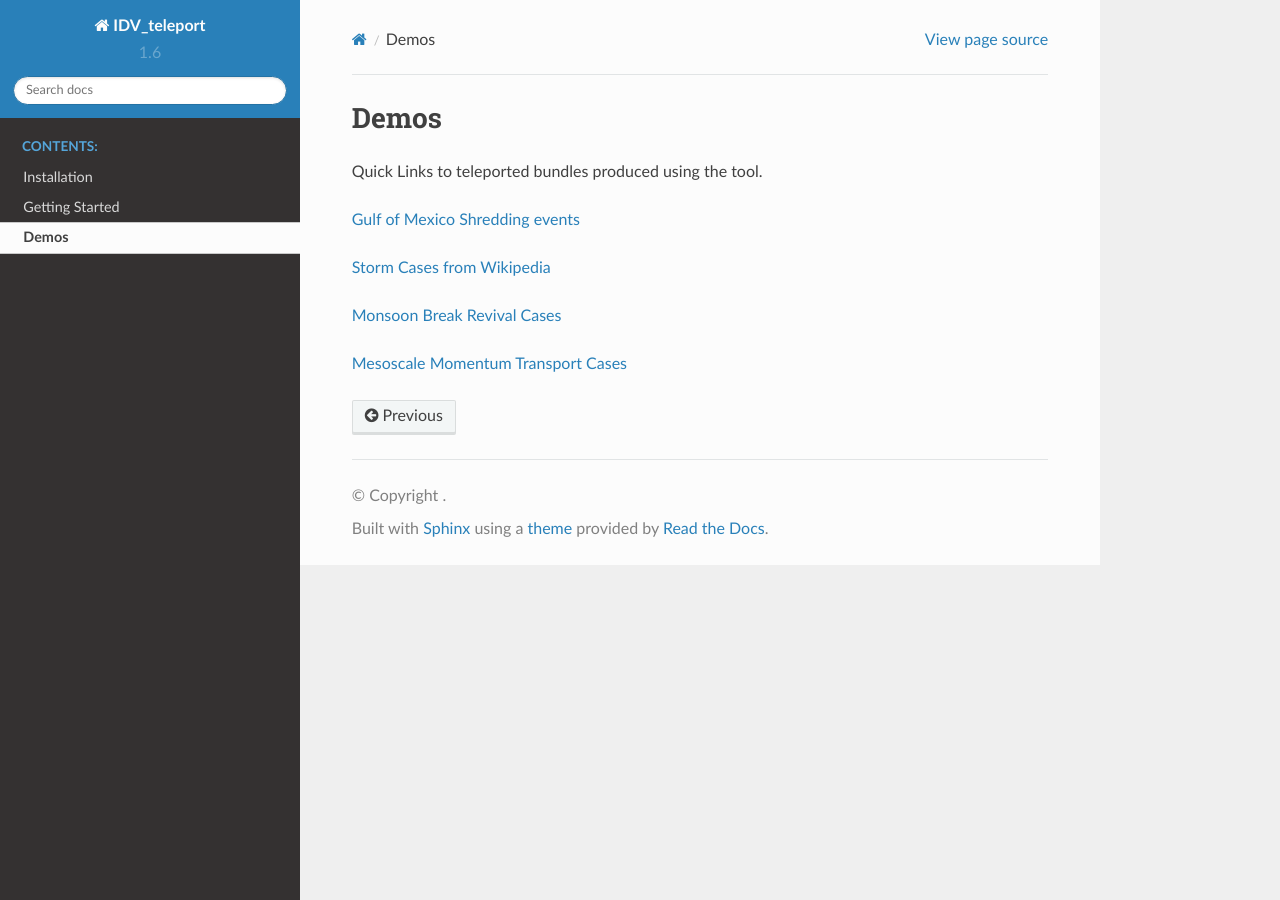
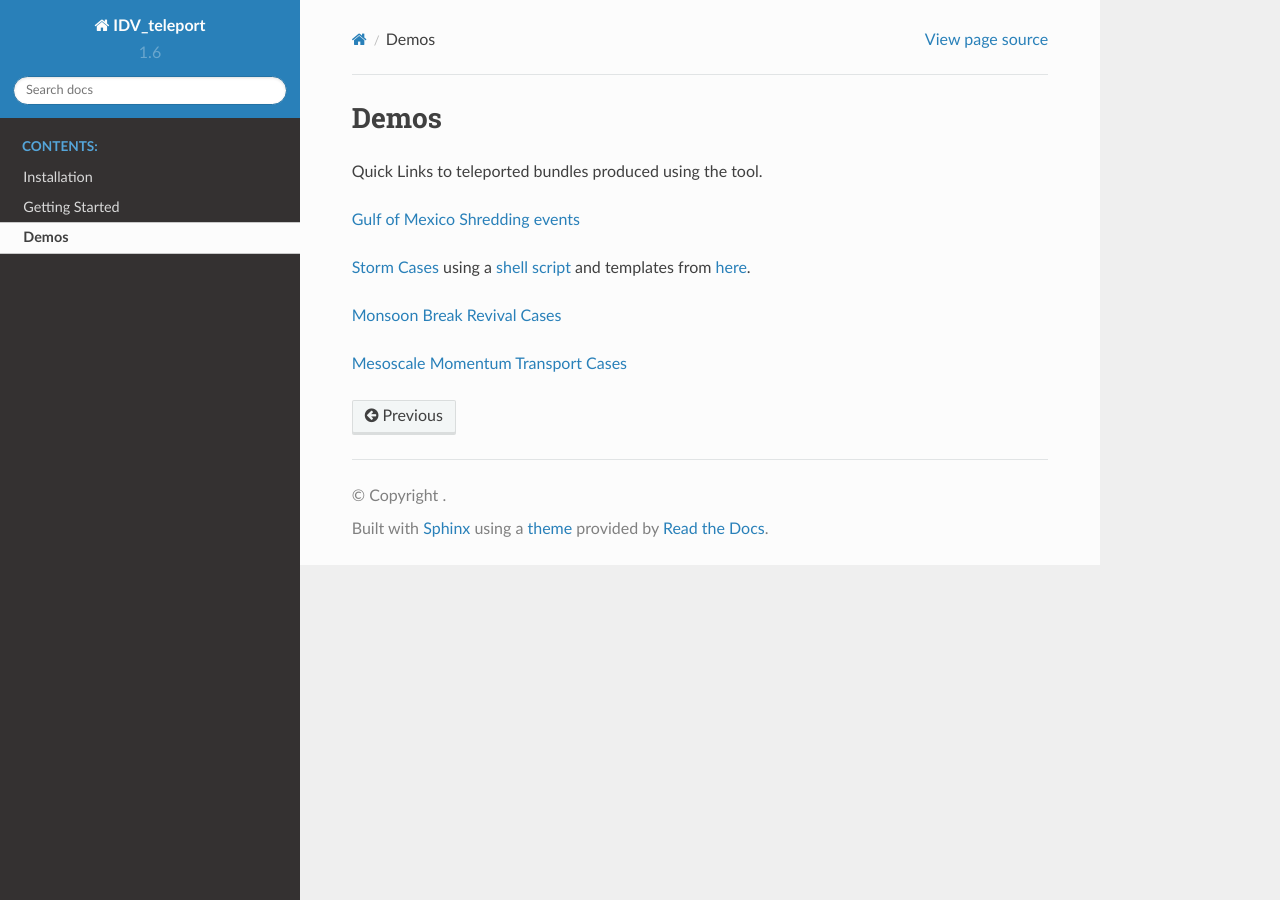
Before and after one commit to suvarchal/IDV_teleport, a Sphinx documentation site: the page built from sphinx/demos.rst, in a window 1280 px wide. Built offline with Sphinx 7.4.7 and the Read the Docs theme 2.0.0, drawn with Linux system fonts in a browser that asks for light colours.

Commit message:
Update demos.rst

```diff
--- a/sphinx/demos.rst
+++ b/sphinx/demos.rst
@@ -5,7 +5,7 @@ Quick Links to teleported bundles produced using the tool.
 
 `Gulf of Mexico Shredding events <http://earthcube.ccs.miami.edu:8080/repository/entry/show?entryid=31437fa8-3dcb-4770-a9f2-e6595b89fd7e>`_
 
-`Storm Cases from Wikipedia <https://weather.rsmas.miami.edu/repository/entry/show?entryid=54211aad-6dff-4a37-a642-b6b9c6365e09>`_
+`Storm Cases <https://weather.rsmas.miami.edu/repository/entry/show?entryid=54211aad-6dff-4a37-a642-b6b9c6365e09>`_ using a `shell script <https://weather.rsmas.miami.edu/repository/entry/show?entryid=379a6b2b-35d3-45ed-9520-c387b4199231>`_ and templates from `here <http://weather.rsmas.miami.edu/repository/entry/show?entryid=a8c100ec-568e-4b21-85dd-8d52360a9ced>`_.
 
 `Monsoon Break Revival Cases <http://weather.rsmas.miami.edu/repository/entry/show?entryid=4370a4c4-0a80-4469-ba04-8861b462aad3>`_
 
```
